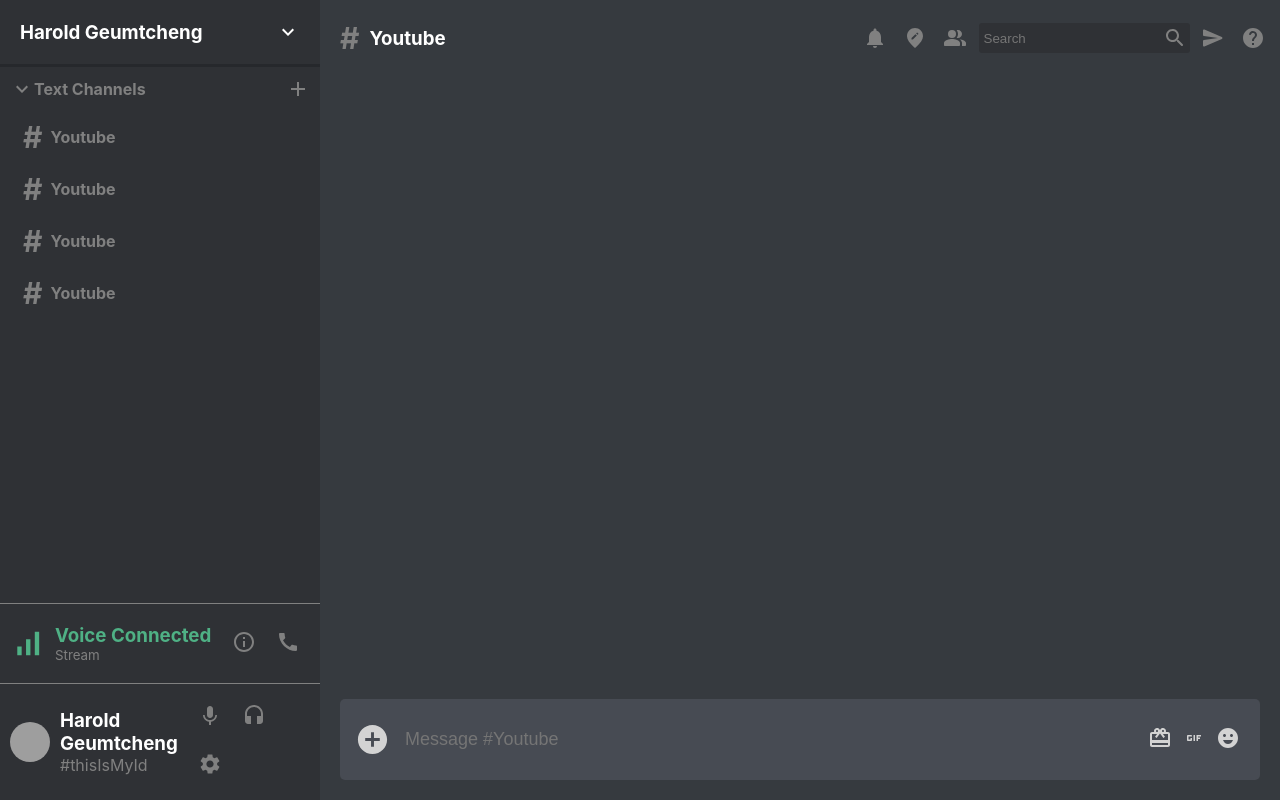
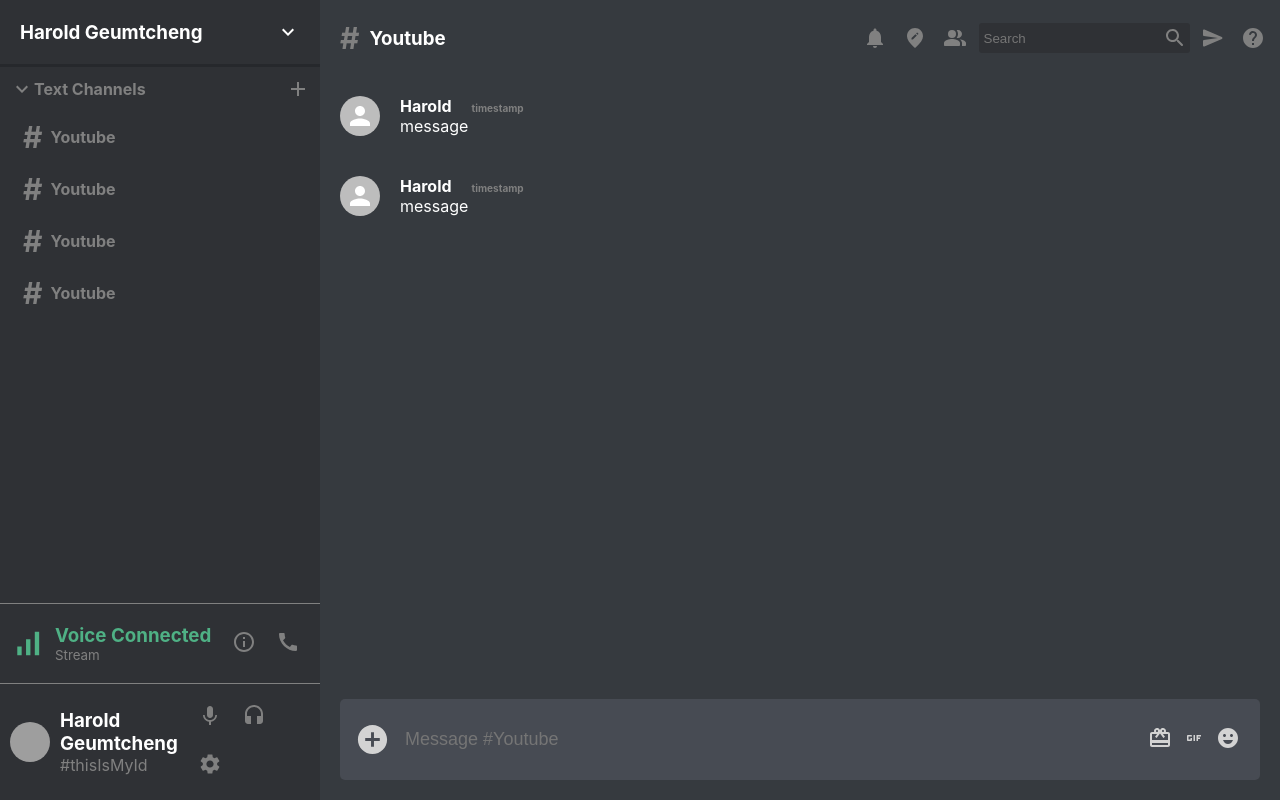
Before and after one commit to Harold-debug/discord-clone, a React (Create React App) app: page / in a window 1280 px wide. Built offline with nearby package versions, Linux system fonts and the light colour scheme; grey boxes are pictures that could not be loaded.

Commit message:
installation and configuration of firebase

```diff
--- a/package.json
+++ b/package.json
@@ -11,6 +11,7 @@
     "@testing-library/jest-dom": "^4.2.4",
     "@testing-library/react": "^9.3.2",
     "@testing-library/user-event": "^7.1.2",
+    "firebase": "^9.4.1",
     "react": "^17.0.2",
     "react-dom": "^17.0.2",
     "react-redux": "^7.2.3",
--- a/src/Chat.css
+++ b/src/Chat.css
@@ -8,6 +8,7 @@
 .chat_messages {
   flex: 1;
 }
+
 .chat_input {
   color: lightgray;
   display: flex;
--- a/src/Chat.js
+++ b/src/Chat.js
@@ -5,13 +5,17 @@ import AddCircleIcon from "@mui/icons-material/AddCircle";
 import CardGiftcardIcon from "@mui/icons-material/CardGiftcard";
 import GifIcon from "@mui/icons-material/Gif";
 import EmojiEmotionsIcon from "@mui/icons-material/EmojiEmotions";
+import Message from "./Message";
 
 function Chat() {
   return (
     <div className="chat">
       <ChatHeader />
 
-      <div className="chat_messages"></div>
+      <div className="chat_messages">
+        <Message />
+        <Message />
+      </div>
       <div className="chat_input">
         <AddCircleIcon fontSize="large" />
         <form>
--- /dev/null
+++ b/src/Message.css
@@ -0,0 +1,14 @@
+.message {
+  display: flex;
+  align-items: center;
+  padding: 20px;
+  color: white;
+}
+.message_info {
+  margin-left: 20px;
+}
+.message_timestamp {
+  color: gray;
+  margin-left: 20px;
+  font-size: x-small;
+}
--- /dev/null
+++ b/src/Message.js
@@ -0,0 +1,19 @@
+import { Avatar } from "@mui/material";
+import React from "react";
+import "./Message.css";
+function Message() {
+  return (
+    <div className="message">
+      <Avatar />
+      <div className="message_info">
+        <h4>
+          Harold
+          <span className="message_timestamp">timestamp</span>
+        </h4>
+        <p>message</p>
+      </div>
+    </div>
+  );
+}
+
+export default Message;
--- a/src/app/store.js
+++ b/src/app/store.js
@@ -1,8 +1,8 @@
 import { configureStore } from "@reduxjs/toolkit";
-import counterReducer from "../features/counterSlice";
+import userReducer from "../features/userSlice";
 
 export const store = configureStore({
   reducer: {
-    counter: counterReducer,
+    user: userReducer,
   },
 });
--- a/src/features/counterSlice.js
+++ b/src/features/userSlice.js
@@ -1,9 +1,9 @@
-import { createAsyncThunk, createSlice } from '@reduxjs/toolkit';
-import { fetchCount } from './counterAPI';
+import { createAsyncThunk, createSlice } from "@reduxjs/toolkit";
+import { fetchCount } from "./counterAPI";
 
 const initialState = {
   value: 0,
-  status: 'idle',
+  status: "idle",
 };
 
 // The function below is called a thunk and allows us to perform async logic. It
@@ -12,7 +12,7 @@ const initialState = {
 // code can then be executed and other actions can be dispatched. Thunks are
 // typically used to make async requests.
 export const incrementAsync = createAsyncThunk(
-  'counter/fetchCount',
+  "user/fetchCount",
   async (amount) => {
     const response = await fetchCount(amount);
     // The value we return becomes the `fulfilled` action payload
@@ -20,9 +20,11 @@ export const incrementAsync = createAsyncThunk(
   }
 );
 
-export const counterSlice = createSlice({
-  name: 'counter',
-  initialState,
+export const userSlice = createSlice({
+  name: "user",
+  initialState: {
+    user: null,
+  },
   // The `reducers` field lets us define reducers and generate associated actions
   reducers: {
     increment: (state) => {
@@ -45,21 +47,21 @@ export const counterSlice = createSlice({
   extraReducers: (builder) => {
     builder
       .addCase(incrementAsync.pending, (state) => {
-        state.status = 'loading';
+        state.status = "loading";
       })
       .addCase(incrementAsync.fulfilled, (state, action) => {
-        state.status = 'idle';
+        state.status = "idle";
         state.value += action.payload;
       });
   },
 });
 
-export const { increment, decrement, incrementByAmount } = counterSlice.actions;
+export const { increment, decrement, incrementByAmount } = userSlice.actions;
 
 // The function below is called a selector and allows us to select a value from
 // the state. Selectors can also be defined inline where they're used instead of
-// in the slice file. For example: `useSelector((state: RootState) => state.counter.value)`
-export const selectCount = (state) => state.counter.value;
+// in the slice file. For example: `useSelector((state: RootState) => state.user.value)`
+export const selectCount = (state) => state.user.value;
 
 // We can also write thunks by hand, which may contain both sync and async logic.
 // Here's an example of conditionally dispatching actions based on current state.
@@ -70,4 +72,4 @@ export const incrementIfOdd = (amount) => (dispatch, getState) => {
   }
 };
 
-export default counterSlice.reducer;
+export default userSlice.reducer;
```
Also changed, not shown: src/firebase.js (added, +17 -0 lines), 1 other file (tests, documents, lock files or other folders).
